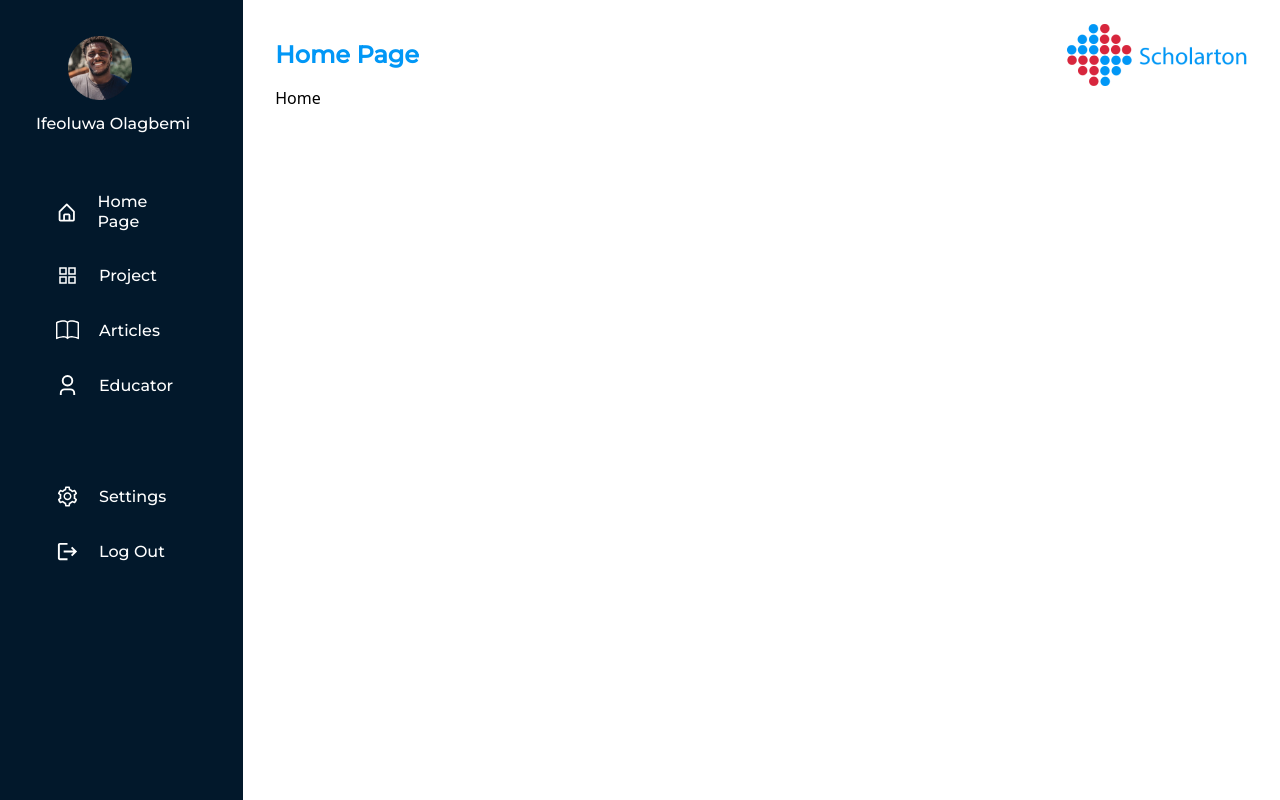
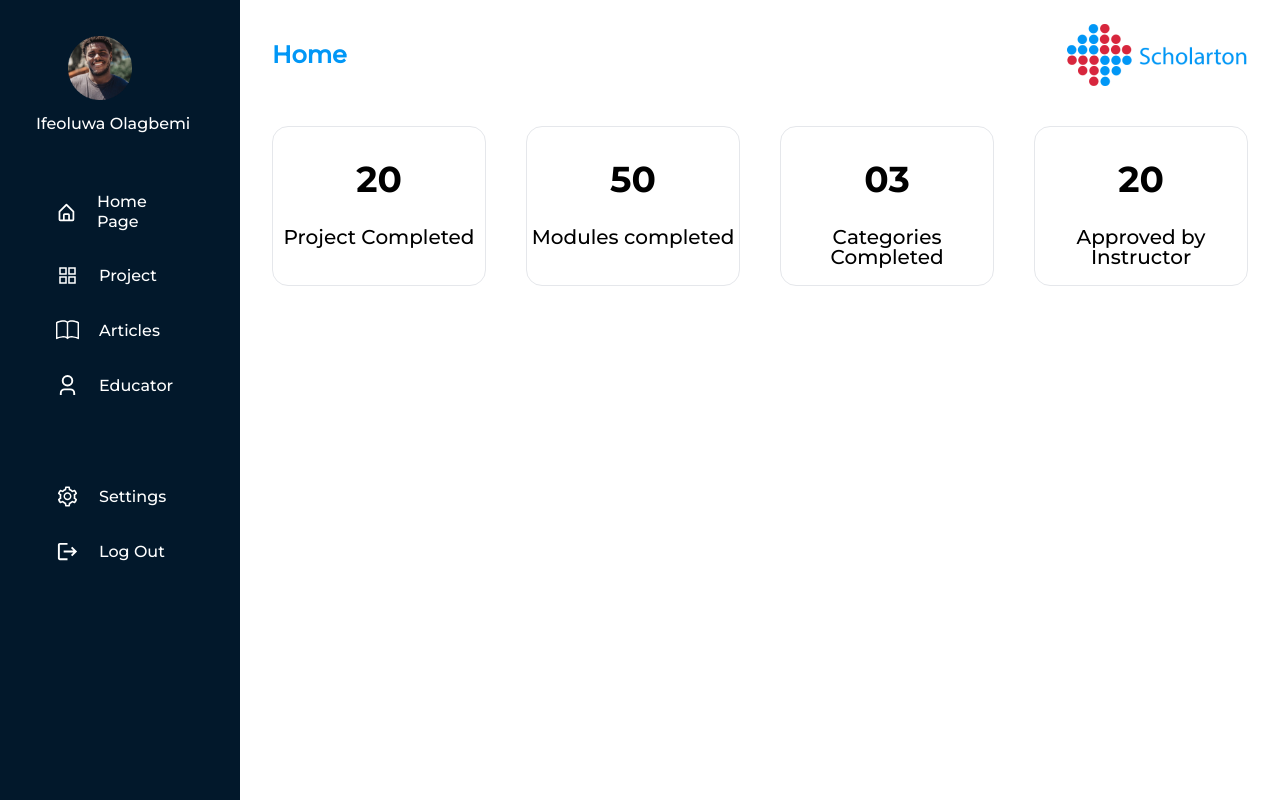
Before and after one commit to Dreezy305/scholarton-front-end, a React (Vite) app: page /dashboard/home in a window 1280 px wide. Built offline with nearby package versions, Linux system fonts and the light colour scheme.

Commit message:
student projects page

```diff
--- a/src/screens/Dashboard/Body/Home/Home.tsx
+++ b/src/screens/Dashboard/Body/Home/Home.tsx
@@ -1,8 +1,43 @@
 import React from "react";
 import Dashboard from "../..";
 
+interface summaryProps {
+  id?: number;
+  amount?: string;
+  title?: string;
+}
+
 const Home = () => {
-  return <Dashboard>Home</Dashboard>;
+  const summaryDetails: summaryProps[] = [
+    { id: 1, amount: "20", title: "Project Completed" },
+    { id: 2, amount: "50", title: "Modules completed" },
+    { id: 3, amount: "03", title: "Categories Completed" },
+    { id: 4, amount: "20", title: "Approved by Instructor" },
+  ];
+
+  return (
+    <Dashboard title="Home">
+      <div className="container mx-auto overflow-hidden mt-5 pt-5 pb-6 mb-5">
+        <div className="mx-auto flex flex-row justify-center items-center space-x-10">
+          {summaryDetails.map((i) => {
+            return (
+              <div
+                className="bg-white rounded-2xl flex flex-col space-y-7 items-center text-center h-40 w-60 border border-solid pt-8"
+                key={i.id}
+              >
+                <h4 className="font-MontserratBold font-semibold text-4xl leading-10">
+                  {i.amount}
+                </h4>
+                <p className="font-MontserratMedium font-medium text-xl leading-5">
+                  {i.title}
+                </p>
+              </div>
+            );
+          })}
+        </div>
+      </div>
+    </Dashboard>
+  );
 };
 
 export default Home;
--- a/src/screens/Dashboard/Body/StudentProjects/StudentProjects.tsx
+++ b/src/screens/Dashboard/Body/StudentProjects/StudentProjects.tsx
@@ -3,7 +3,11 @@ import Dashboard from "../..";
 import "./studentproject.css";
 
 const StudentProjects = () => {
-  return <Dashboard>Projects</Dashboard>;
+  return (
+    <Dashboard title="Project">
+      <div className="container mx-auto"></div>
+    </Dashboard>
+  );
 };
 
 export default StudentProjects;
--- a/src/screens/Dashboard/index.tsx
+++ b/src/screens/Dashboard/index.tsx
@@ -5,13 +5,14 @@ import Rightside from "./Rightside/Rightside";
 
 type DashboardProps = {
   children?: React.ReactNode;
+  title?: string;
 };
 
-const Dashboard = ({ children }: DashboardProps) => {
+const Dashboard = ({ children, title }: DashboardProps) => {
   return (
     <section className="lg:flex flex-row">
       <Sidebar />
-      <Rightside children={children} />
+      <Rightside children={children} title={title} />
     </section>
   );
 };
--- a/src/screens/How-we-work/How.tsx
+++ b/src/screens/How-we-work/How.tsx
@@ -15,7 +15,7 @@ const How = () => {
           How we work
         </h3>
         {/* STEPS */}
-        <div className="flex flex-col md:flex-row lg:flex-row items-center md:justify-between lg:justify-between pb-5 mb-5 bg-Img space-y-8 md:items-center lg:items-center md:px-10">
+        <div className="flex flex-col md:flex-row lg:flex-row lg:items-baseline md:justify-between lg:justify-between pb-5 mb-5 bg-Img space-y-8 md:items-center  md:px-10">
           <div className="flex flex-col text-center items-center  space-y-7 ">
             <div
               className="border border-skyBlue rounded-full flex items-center text-center justify-center px-6 py-6 h-28 w-28"
--- a/src/screens/Login/Login.tsx
+++ b/src/screens/Login/Login.tsx
@@ -57,7 +57,7 @@ const Login = () => {
               />
             </div>
             <div className="mt-5 w-full">
-              <Link to={"/dashboard"}>
+              <Link to={"/dashboard/home"}>
                 <button
                   className="text-center rounded-full text-white px-5 py-3 bg-bgBlue cursor-pointer w-full font-MontserratMedium"
                   type="button"
--- a/src/screens/Navbar/Navbar.tsx
+++ b/src/screens/Navbar/Navbar.tsx
@@ -1,9 +1,12 @@
-import React from "react";
+import React, { useState } from "react";
 import { Link } from "react-router-dom";
 import Logo from "../../assets/images/logo.png";
 import { GiHamburgerMenu } from "react-icons/gi";
+import { AiOutlineClose } from "react-icons/ai";
 
 const Navbar = () => {
+  const [open, setOpen] = useState(false);
+
   return (
     <div className="bg-bgNavbar">
       <nav className="container relative  mx-auto p-3">
@@ -21,10 +24,24 @@ const Navbar = () => {
 
           {/* hamburger */}
           <div className="md:hidden">
-            <GiHamburgerMenu fontSize={48} className="cursor-pointer" />
+            {open ? (
+              <AiOutlineClose
+                fontSize={48}
+                color={"#0369a1"}
+                className="cursor-pointer"
+                onClick={() => setOpen(!open)}
+              />
+            ) : (
+              <GiHamburgerMenu
+                fontSize={48}
+                color={"#0369a1"}
+                className="cursor-pointer"
+                onClick={() => setOpen(!open)}
+              />
+            )}
           </div>
           {/* MENU  */}
-          <div className="md:flex space-x-6 text-regularWhite font-medium font-MontserratMedium text-base leading-5 hidden items-center ">
+          <div className="md:flex space-x-6 text-regularWhite font-medium font-MontserratMedium text-base leading-5 hidden items-center">
             <Link to="/about" className="hover:text-sky text-size">
               About
             </Link>
```
